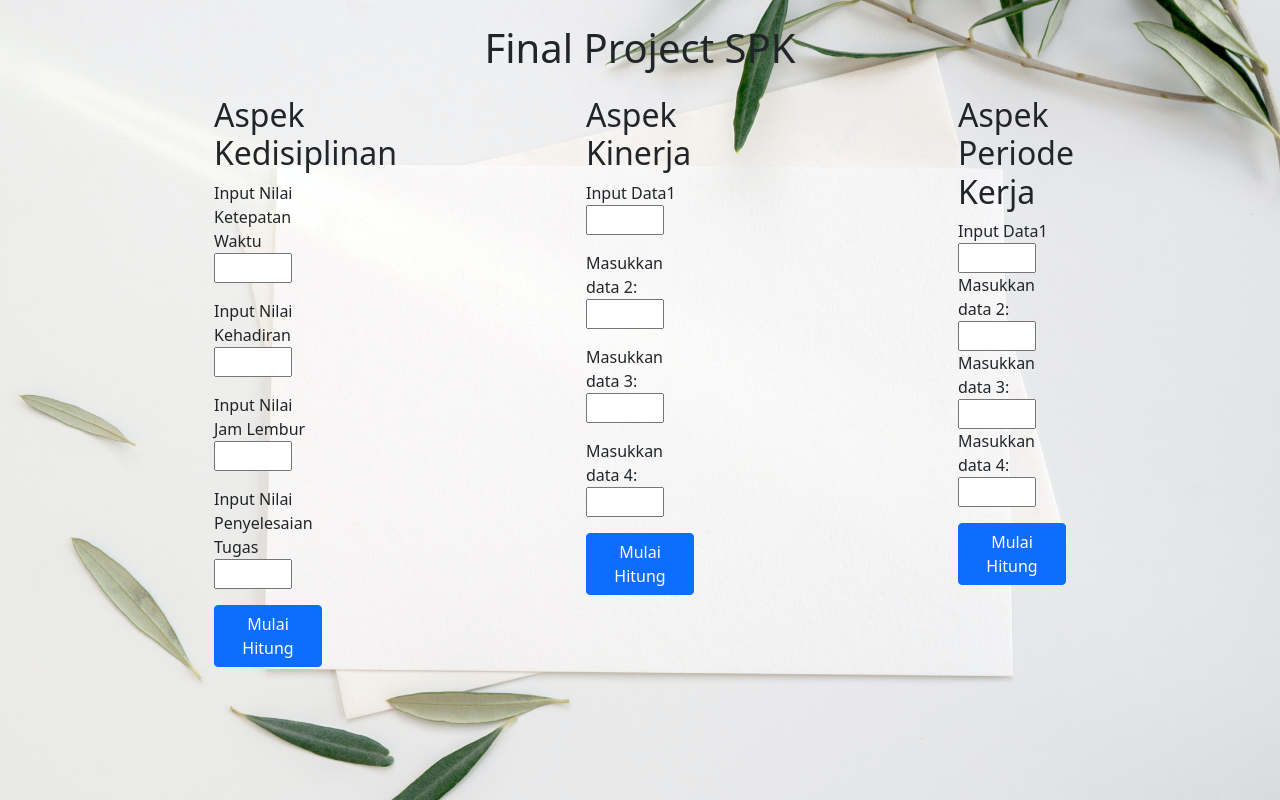
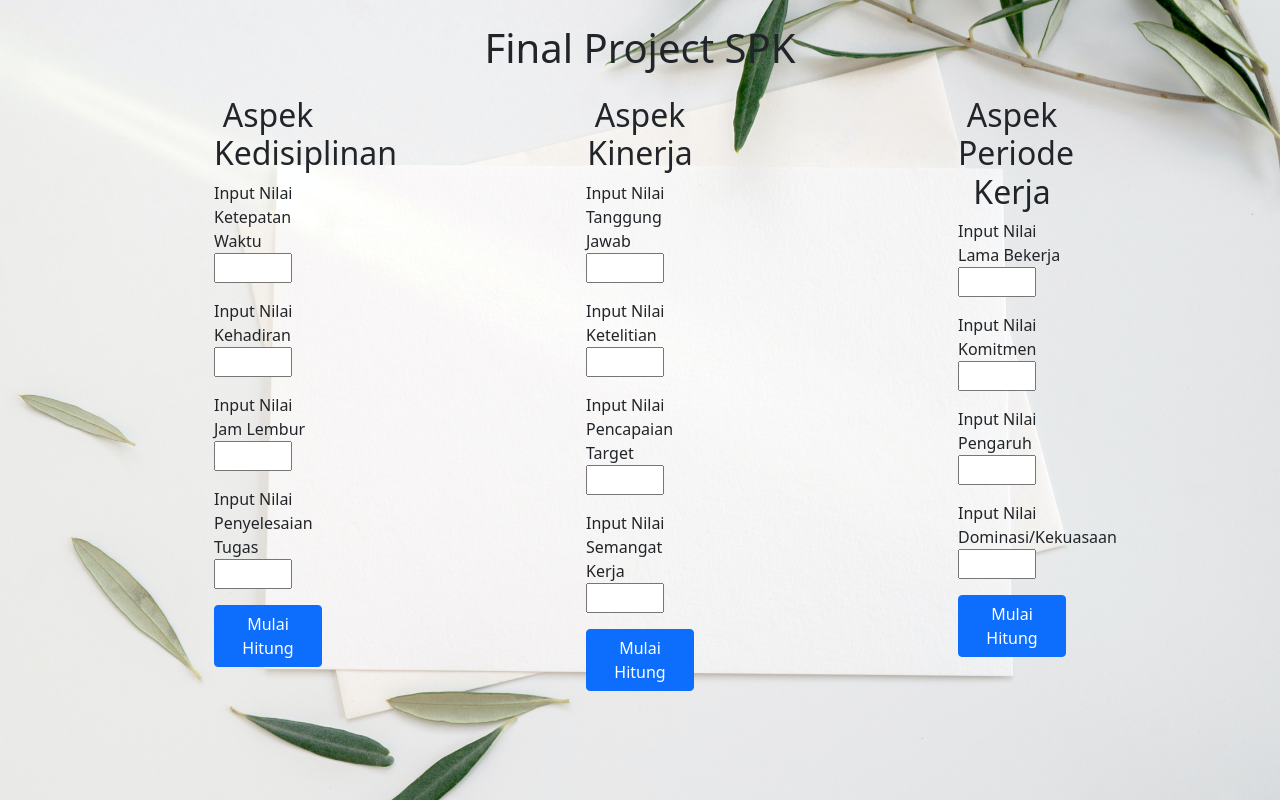
Before and after one commit to MuhammadRosyidFarachi/fp-spk, a plain HTML site: page index.html in a window 1280 px wide. Drawn offline with nearby package versions, Linux system fonts and the light colour scheme.

Commit message:
muhammadrosyidfarachi.github.io/fpspk

```diff
--- a/index.html
+++ b/index.html
@@ -8,7 +8,7 @@
     <!-- Bootstrap CSS -->
     <link href="https://cdn.jsdelivr.net/npm/bootstrap@5.0.2/dist/css/bootstrap.min.css" rel="stylesheet" integrity="sha384-EVSTQN3/azprG1Anm3QDgpJLIm9Nao0Yz1ztcQTwFspd3yD65VohhpuuCOmLASjC" crossorigin="anonymous" />
 
-    <title>Hello, world!</title>
+    <title>SPK Untuk Menentukan Kandidat Calon Karyawan di PT.XYZ</title>
   </head>
   <body>
     <h1 class="h1 text-center mb-4 mt-4">Final Project SPK</h1>
@@ -16,7 +16,7 @@
       <form action="#" class="form col-4">
         <div class="row justify-content-center">
           <div class="col-4 mb-3">
-            <h2>Aspek Kedisiplinan</h2>
+            <h2 class="h2 text-center">Aspek Kedisiplinan</h2>
             <!-- Mulai Data 1 -->
             <label>Input Nilai Ketepatan Waktu</label>
             <br />
@@ -66,9 +66,9 @@
       <form action="#" class="form col-4 mb-2">
         <div class="row justify-content-center">
           <div class="col-4 mb-3">
-            <h2>Aspek Kinerja</h2>
+            <h2 class="h2 text-center">Aspek Kinerja</h2>
             <!-- Mulai Data 1 -->
-            <label>Input Data1 </label>
+            <label>Input Nilai Tanggung Jawab</label>
             <br />
             <input type="number" min="1" max="5" name="inputdata1" id="data1" />
             <br />
@@ -79,7 +79,7 @@
         <!-- Mulai Data 2 -->
         <div class="row justify-content-center">
           <div class="col-4 mb-3">
-            <label>Masukkan data 2: </label>
+            <label>Input Nilai Ketelitian</label>
             <br />
             <input type="number" min="1" max="5" name="inputdata2" id="data2" />
             <br />
@@ -90,7 +90,7 @@
         <!-- Mulai Data 3 -->
         <div class="row justify-content-center">
           <div class="col-4 mb-3">
-            <label>Masukkan data 3: </label>
+            <label>Input Nilai Pencapaian Target</label>
             <br />
             <input type="number" min="1" max="5" name="inputdata3" id="data3" />
             <br />
@@ -101,7 +101,7 @@
         <!-- Mulai Data 4 -->
         <div class="row justify-content-center">
           <div class="col-4 mb-3">
-            <label>Masukkan data 4: </label>
+            <label>Input Nilai Semangat Kerja</label>
             <br />
             <input type="number" min="1" max="5" name="inputdata3" id="data4" />
             <br />
@@ -113,12 +113,12 @@
         </div>
         <!-- Akhir Data 4 -->
       </form>
-      <form action="#" class="form col-4">
+      <form action="#" class="form col-4 mb-3">
         <div class="row justify-content-center">
-          <div class="col-4">
-            <h2>Aspek Periode Kerja</h2>
+          <div class="col-4 mb-3">
+            <h2 class="h2 text-center">Aspek Periode Kerja</h2>
             <!-- Mulai Data 1 -->
-            <label>Input Data1 </label>
+            <label>Input Nilai Lama Bekerja</label>
             <br />
             <input type="number" min="1" max="5" name="inputdata1" id="data1" />
             <br />
@@ -128,8 +128,8 @@
 
         <!-- Mulai Data 2 -->
         <div class="row justify-content-center">
-          <div class="col-4">
-            <label>Masukkan data 2: </label>
+          <div class="col-4 mb-3">
+            <label>Input Nilai Komitmen</label>
             <br />
             <input type="number" min="1" max="5" name="inputdata2" id="data2" />
             <br />
@@ -139,8 +139,8 @@
 
         <!-- Mulai Data 3 -->
         <div class="row justify-content-center">
-          <div class="col-4">
-            <label>Masukkan data 3: </label>
+          <div class="col-4 mb-3">
+            <label>Input Nilai Pengaruh</label>
             <br />
             <input type="number" min="1" max="5" name="inputdata3" id="data3" />
             <br />
@@ -151,7 +151,7 @@
         <!-- Mulai Data 4 -->
         <div class="row justify-content-center">
           <div class="col-4">
-            <label>Masukkan data 4: </label>
+            <label>Input Nilai Dominasi/Kekuasaan</label>
             <br />
             <input type="number" min="1" max="5" name="inputdata3" id="data4" />
             <br />
```
